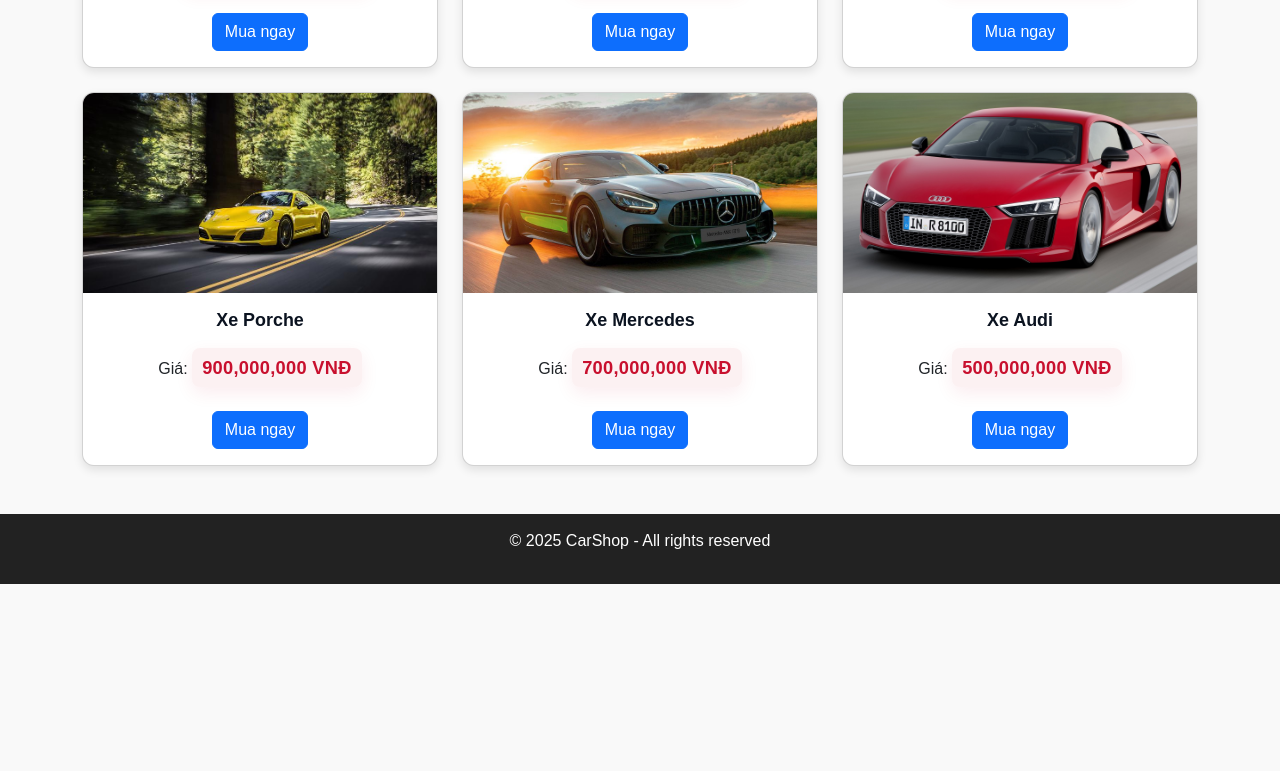
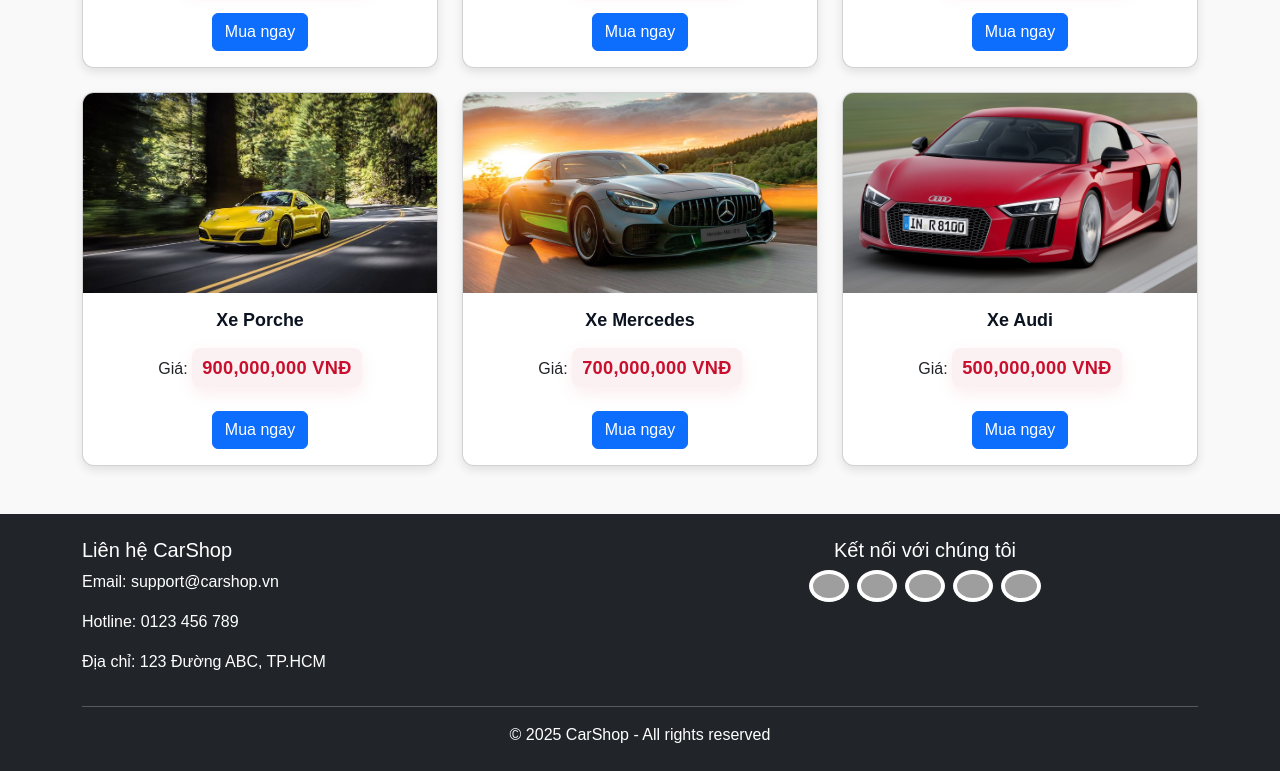
Before and after one commit to buithanhtai076-droid/doan-demo, a plain HTML site: page product.html in a window 1280 px wide. Shown: the part 486-1257 px from the top of the page. Before the commit the page ends 1070 px from the top, so only its background shows below. Drawn offline with nearby package versions, Linux system fonts and the light colour scheme; grey boxes are pictures that could not be loaded.

Commit message:
Update code mới

```diff
--- a/product.html
+++ b/product.html
@@ -68,12 +68,14 @@
       box-shadow: 0 6px 18px rgba(200,16,46,0.08);
     }
     .product-card:hover .price-red { color: #9b081f; box-shadow: 0 10px 22px rgba(155,8,31,0.12); }
-    footer {
-      background: #222;
-      color: #fff;
-      text-align: center;
-      padding: 15px;
-      margin-top: 30px;
+
+    /* Icon MXH trong footer */
+    footer a img {
+      transition: transform 0.3s, box-shadow 0.3s;
+    }
+    footer a img:hover {
+      transform: scale(1.1);
+      box-shadow: 0 0 10px rgba(255,255,255,0.6);
     }
     /* Canh menu sang phải */
     .navbar-collapse {
@@ -179,8 +181,39 @@
   </div>
 
   <!-- Footer -->
-  <footer>
-    <p>&copy; 2025 CarShop - All rights reserved</p>
+  <footer class="bg-dark text-white p-4 mt-5">
+    <div class="container">
+      <div class="row">
+        <div class="col-md-6">
+          <h5>Liên hệ CarShop</h5>
+          <p>Email: support@carshop.vn</p>
+          <p>Hotline: 0123 456 789</p>
+          <p>Địa chỉ: 123 Đường ABC, TP.HCM</p>
+        </div>
+        <div class="col-md-6 text-center">
+          <h5>Kết nối với chúng tôi</h5>
+          <div class="d-flex justify-content-center gap-2 mt-2">
+            <a href="https://youtube.com" target="_blank">
+              <img src="https://cdn-icons-png.flaticon.com/512/1384/1384060.png" alt="YouTube" width="40" class="rounded-circle p-1 bg-white">
+            </a>
+            <a href="https://facebook.com" target="_blank">
+              <img src="https://cdn-icons-png.flaticon.com/512/1384/1384053.png" alt="Facebook" width="40" class="rounded-circle p-1 bg-white">
+            </a>
+            <a href="https://instagram.com" target="_blank">
+              <img src="https://cdn-icons-png.flaticon.com/512/1384/1384063.png" alt="Instagram" width="40" class="rounded-circle p-1 bg-white">
+            </a>
+            <a href="https://tiktok.com" target="_blank">
+              <img src="https://cdn-icons-png.flaticon.com/512/3046/3046126.png" alt="TikTok" width="40" class="rounded-circle p-1 bg-white">
+            </a>
+            <a href="https://zalo.me" target="_blank">
+              <img src="https://cdn-icons-png.flaticon.com/512/5968/5968841.png" alt="Zalo" width="40" class="rounded-circle p-1 bg-white">
+            </a>
+          </div>
+        </div>
+      </div>
+      <hr class="border-light">
+      <p class="text-center mb-0">&copy; 2025 CarShop - All rights reserved</p>
+    </div>
   </footer>
   <!-- Modal chi tiết sản phẩm -->
   <div id="pdModal" role="dialog" aria-hidden="true" style="display:none; position:fixed; inset:0; background:rgba(0,0,0,0.6); align-items:center; justify-content:center; z-index:4000;">
```
Also changed, not shown: cart.html (+45 -0 lines), index.html (+3 -2 lines).
